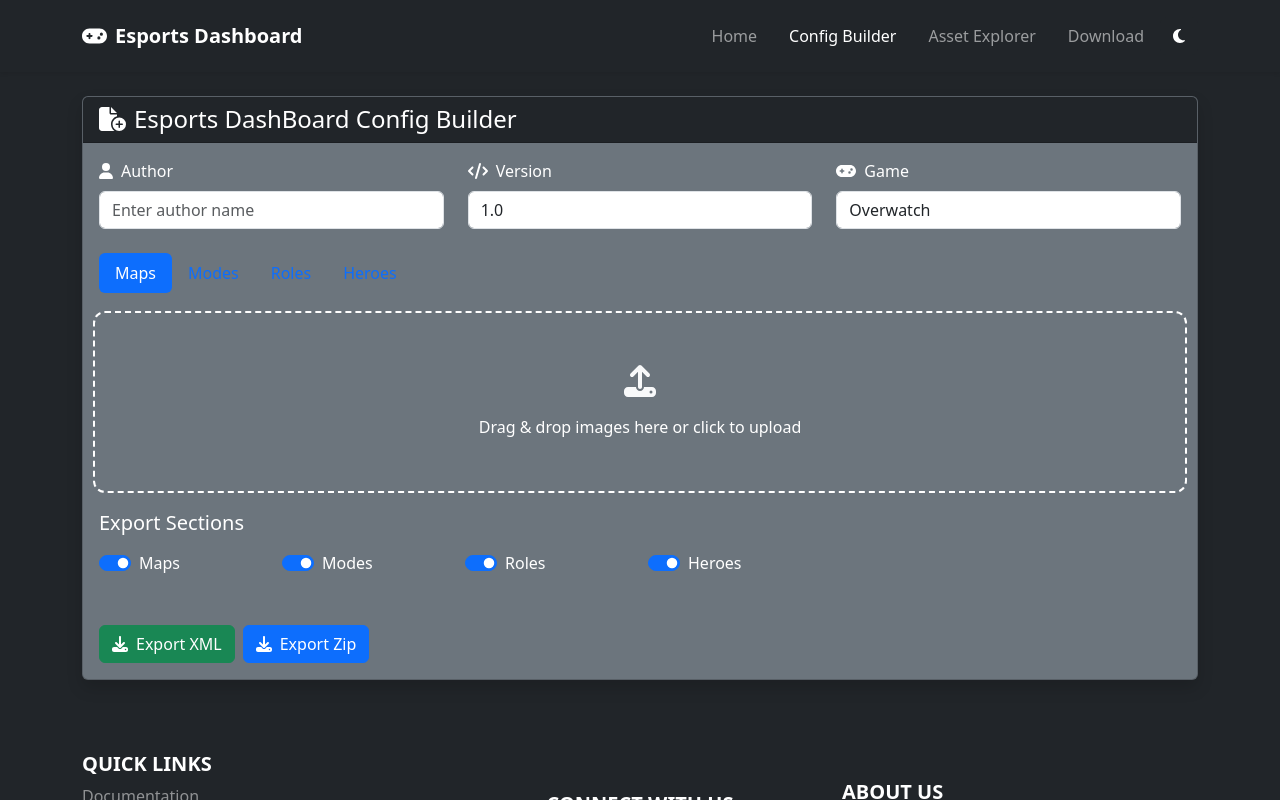
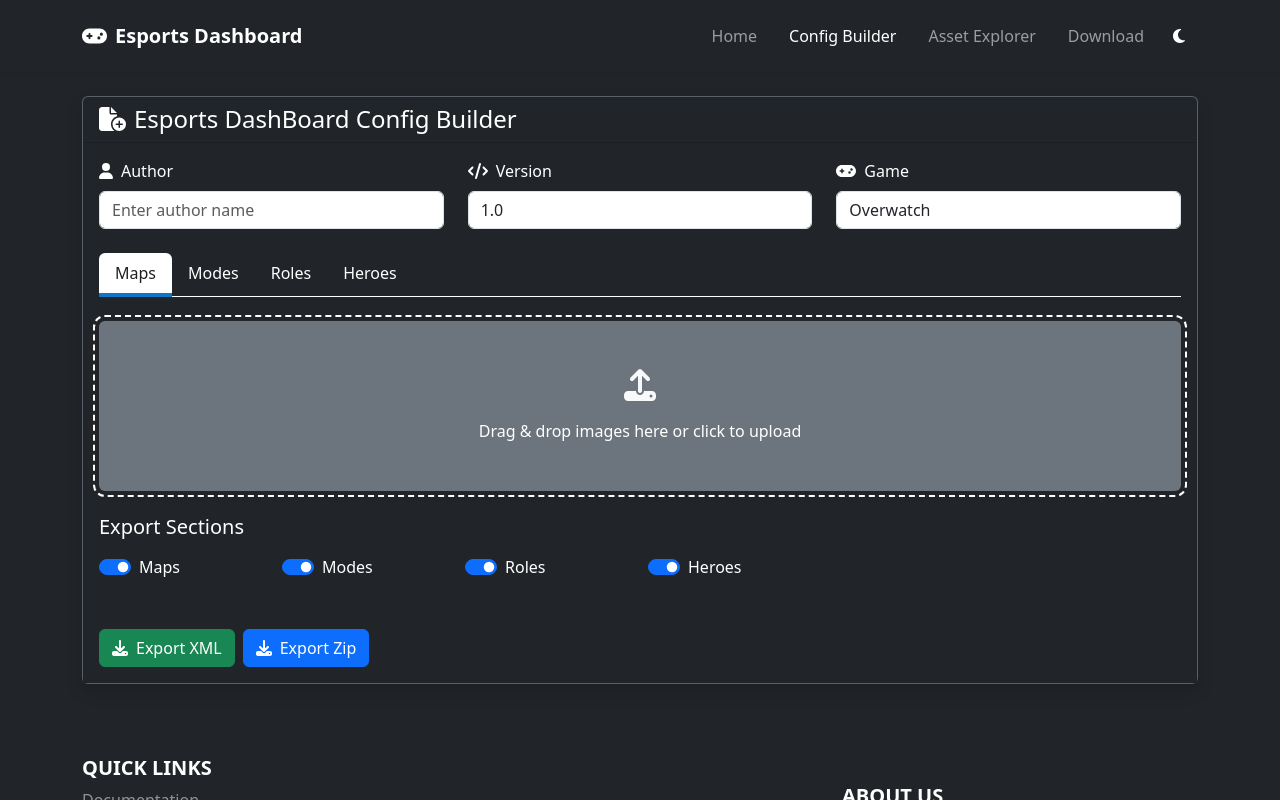
Before and after one commit to GitProductions/EsportsDash-GameConfigCreator, a React (Vite) app: page / in a window 1280 px wide. Both pictures are taken after a click on the button "Config Builder". Shown: the top 800 px of the page. Built offline with nearby package versions, Linux system fonts and the light colour scheme.

Commit message:
more dark/light mode fixes

```diff
--- a/src/components/configCreator.jsx
+++ b/src/components/configCreator.jsx
@@ -28,15 +28,6 @@ const ConfigBuilder = () => {
     version: '1.0',
     author: ''
   });
-  // const [isDarkMode, setIsDarkMode] = useState(false);
-
-  // const toggleDarkMode = () => {
-  //   setIsDarkMode(prevMode => !prevMode);
-  // };
-
-  useEffect(() => {
-    document.body.className = isDarkMode ? 'bg-dark text-white' : 'bg-light text-dark';
-  }, [isDarkMode]);
 
   const handleDrop = (event) => {
     event.preventDefault();
@@ -168,7 +159,7 @@ const ConfigBuilder = () => {
 
             </div>
           </Card.Header>
-          <Card.Body>
+          <Card.Body className={isDarkMode ? 'bg-dark text-white' : 'bg-light text-dark'}>
             {/* Metadata Section */}
             <Row className="mb-4">
               <Col md={4}>
@@ -218,10 +209,21 @@ const ConfigBuilder = () => {
               activeKey={activeTab}
               onSelect={(k) => setActiveTab(k)}
               className="mb-4"
-              variant={isDarkMode ? 'pills' : 'tabs'}
+              // variant={isDarkMode ? 'pills' : 'tabs'}
+              style={{ borderBottom: '1px solid', borderColor: isDarkMode ? '#ffffff' : '#6c757d', color: isDarkMode ? '#ffffff' : '#6c757d' }}
+
             >
               {['maps', 'modes', 'roles', 'heroes'].map(section => (
-                <Tab key={section} eventKey={section} title={section.charAt(0).toUpperCase() + section.slice(1)}>
+                <Tab
+
+                  key={section}
+                  eventKey={section}
+                  // title={<span className={isDarkMode ? 'text-dark' : 'text-dark'}>{section.charAt(0).toUpperCase() + section.slice(1)}</span>}
+                  // title={section.charAt(0).toUpperCase() + section.slice(1)}
+
+                  title={`${section.charAt(0).toUpperCase()}${section.slice(1)} `}
+                  // className={isDarkMode ? 'bg-dark text-white' : 'bg-light text-dark'}
+                >
                   <div className="mt-3">
                     <div
                       className={`rounded p-5 text-center mb-4 ${isDarkMode ? 'bg-secondary' : 'bg-light'}`}
--- a/src/components/configDownloader.jsx
+++ b/src/components/configDownloader.jsx
@@ -1,15 +1,18 @@
 
 
-import React, { useState } from 'react';
+import React, { useState, useContext } from 'react';
 import { Container, Row, Col, Card, Button, Spinner, Alert, Image } from 'react-bootstrap';
 import { FontAwesomeIcon } from '@fortawesome/react-fontawesome';
 import { faFolder, faFileCode, faHome, faDownload, faGamepad, faCode } from '@fortawesome/free-solid-svg-icons';
+
+import { ThemeContext } from '../context/ThemeContext';
 
 import JSZip from 'jszip';
 import { saveAs } from 'file-saver';
 
 
 const GameConfigExplorer = () => {
+  const { isDarkMode } = useContext(ThemeContext);
   const [view, setView] = useState("menu");
   const [folders, setFolders] = useState([]);
   const [files, setFiles] = useState([]);
@@ -18,7 +21,7 @@ const GameConfigExplorer = () => {
 
   const [selectedCard, setSelectedCard] = useState(null);
 
-  const isDarkMode = false;
+
 
   const githubRepoPath = "https://api.github.com/repos/GitProductions/EsportsDashBoard/contents";
   const githubImages = "https://raw.githubusercontent.com/GitProductions/EsportsDashBoard/main/Game%20Configs"
@@ -102,12 +105,14 @@ const GameConfigExplorer = () => {
           </h4>
 
         </Card.Header>
-        <Card.Body className="px-4 pt-3">
+        {/* <Card.Body className="px-4 pt-3"> */}
+        <Card.Body className={`px-4 pt-3 ${isDarkMode ? 'bg-light text-dark':'bg-dark text-white' }`}>
           <p className="lead mb-4">Select a category to explore:</p>
           <Row className="justify-content-center g-4">
             <Col xs={12} md={6}>
               <Card className="h-100 shadow-sm hover-card">
-                <Card.Body className="d-flex flex-column">
+                {/* <Card.Body className="d-flex flex-column"> */}
+                <Card.Body className={`d-flex flex-column ${isDarkMode ? 'bg-light text-dark':'bg-dark text-white' }`}>
                   <h3 className="h4 mb-3">
                     <FontAwesomeIcon icon={faGamepad} className="me-2" />
                     Game Configs
@@ -124,7 +129,8 @@ const GameConfigExplorer = () => {
             </Col>
             <Col xs={12} md={6}>
               <Card className="h-100 shadow-sm hover-card">
-                <Card.Body className="d-flex flex-column">
+                {/* <Card.Body className="d-flex flex-column"> */}
+                <Card.Body className={`d-flex flex-column ${isDarkMode ? 'bg-light text-dark':'bg-dark text-white' }`}>
                   <h3 className="h4 mb-3">
                     <FontAwesomeIcon icon={faCode} className="me-2" />
                     HTML Packs
--- a/src/components/home/sections/about.jsx
+++ b/src/components/home/sections/about.jsx
@@ -1,8 +1,13 @@
-import React from 'react';
+import React, { useContext } from 'react';
 import { Container, Row, Col} from 'react-bootstrap';
 
-const About = () => (
+import { ThemeContext } from '../../../context/ThemeContext';
+
+function About() {
+    const { isDarkMode } = useContext(ThemeContext);
+  return (
     <div className="about-section py-5 bg-light">
+     {/* <div className={`about-section py-5 ${isDarkMode ? 'bg-light text-white' : 'bg-light text-dark'}`}> */}
     <Container>
         <Row className="text-center">
             <Col md={6} className="mb-5">
@@ -43,7 +48,7 @@ const About = () => (
     </Container>
 
 </div>
+  )
+}
 
-    );
-
-export default About;
+export default About
--- a/src/context/ThemeContext.jsx
+++ b/src/context/ThemeContext.jsx
@@ -14,6 +14,8 @@ export const ThemeProvider = ({ children }) => {
 
   useEffect(() => {
     document.body.className = isDarkMode ? 'bg-dark text-white' : 'bg-light text-dark';
+    document.body.setAttribute('data-theme', isDarkMode ? 'dark' : 'light');
+
     localStorage.setItem('darkMode', JSON.stringify(isDarkMode));
   }, [isDarkMode]);
 
--- a/src/index.css
+++ b/src/index.css
@@ -7,11 +7,43 @@
   color: rgba(255, 255, 255, 0.87);
   background-color: #242424;
 
+  --tab-color: #000000;
+  --tab-active-color: rgb(31, 31, 31);
+  --tab-hover-color: rgb(14, 117, 201);
+  --tab-border-color: rgb(14, 117, 201);
+
   font-synthesis: none;
   text-rendering: optimizeLegibility;
   -webkit-font-smoothing: antialiased;
   -moz-osx-font-smoothing: grayscale;
   scroll-behavior: smooth;
+}
+
+
+
+
+[data-theme='dark'] {
+  --tab-color: #ffffff;
+  --tab-active-color: rgb(31, 31, 31);
+  --tab-hover-color: rgb(14, 117, 201);
+  --tab-border-color: rgb(14, 117, 201);
+}
+
+.nav-tabs .nav-link {
+  color: var(--tab-color) !important;
+  border-top: none !important;
+  border-left: none !important;
+  border-right: none !important;
+}
+
+.nav-tabs .nav-link.active {
+  border-bottom: solid 4px var(--tab-border-color) !important;
+  color: var(--tab-active-color) !important;
+}
+
+.nav-tabs .nav-link:hover {
+  color: var(--tab-hover-color) !important;
+  border-bottom: none;
 }
 
 
```
